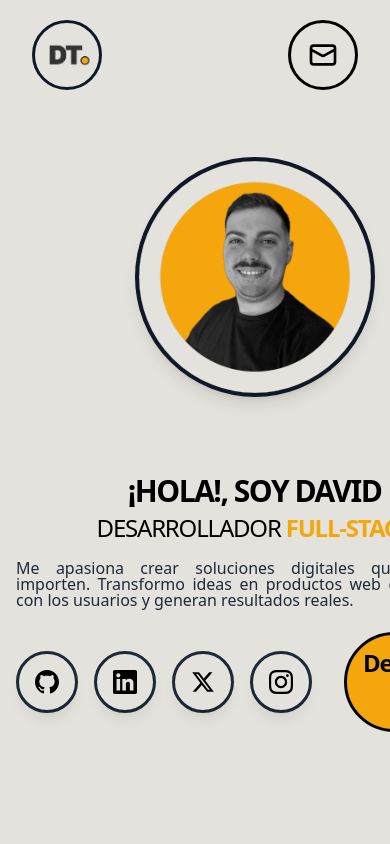
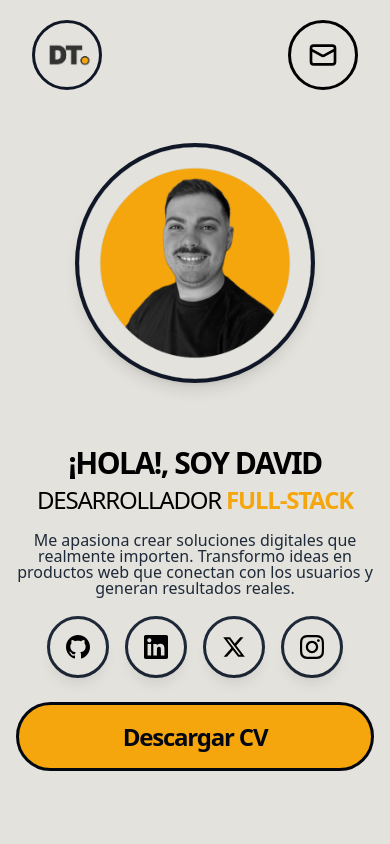
Before and after one commit to davto-xyz/portfolio, an Astro site: page / in a window 390 px wide. Shown: the top 844 px of the page. Built offline with nearby package versions, Linux system fonts and the light colour scheme; Astro itself is replaced by a stand-in of ours.

Commit message:
fix: Update layout of social icons and CV link for better responsiveness

```diff
--- a/src/components/ModernHero.astro
+++ b/src/components/ModernHero.astro
@@ -23,16 +23,18 @@ import CV from '../../public/CV-DavidTorres.pdf'
            Desarrollador <span class="text-gold-500 font-bold">Full-stack</span>
           </h2>
         </div>
-        <div class="hero-animate mb-5 text-justify text-md md:text-lg text-gray-800 leading-none font-stretch-expanded tracking-normal" data-speed="0.7">
+        <div class="hero-animate mb-5 text-center lg:text-left text-md md:text-lg text-gray-800 leading-none font-stretch-expanded tracking-normal" data-speed="0.7">
           Me apasiona crear soluciones digitales que realmente importen. Transformo ideas en productos web que conectan con los usuarios y generan resultados reales.
         </div>
 
         <!-- Social Icons -->
-        <div class="hero-animate flex items-center justify-center lg:justify-start my-6" data-speed="0.6">
+        <div class="hero-animate flex flex-col lg:flex-row lg:flex-wrap items-center justify-center lg:justify-start lg:my-6 my-0 gap-6" data-speed="0.6">
           <SocialIcons size="lg" />
-          <a href={CV} class="bg-gold-500 hover:bg-transparent text-gray-950 font-bold rounded-full border-3 border-gray-950 py-2 px-4 ml-8 text-2xl leading-relaxed tracking-tighter hover:scale-105  transition-all duration-300">
-            Descargar CV
-          </a>
+          <div class="w-full lg:w-auto lg:mt-0">
+            <a href={CV} class="block w-full lg:w-auto lg:inline-block text-center bg-gold-500 hover:bg-transparent text-gray-950 font-bold rounded-full border-3 border-gray-950 lg:py-2 lg:px-4 lg:ml-8 py-3 px-8 text-2xl leading-relaxed tracking-tighter hover:scale-105 transition-all duration-300">
+              Descargar CV
+            </a>
+          </div>
         </div>
 
       </div>
```
